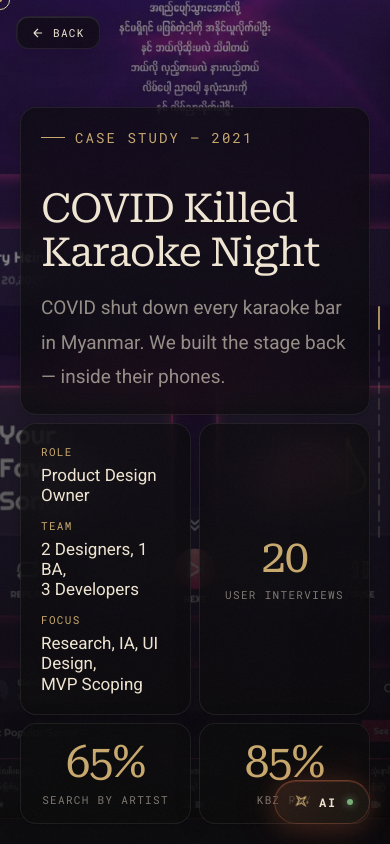
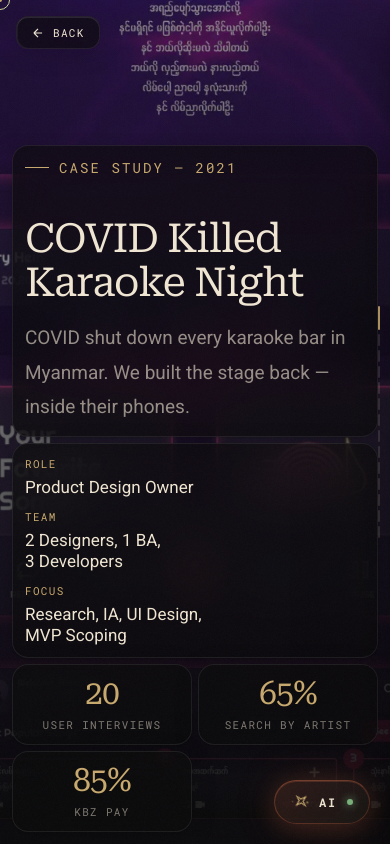
Before and after one commit to KaungMyatHein/hello-harry, a website: page case-study-karaoke.html in a window 390 px wide. Shown: the top 844 px of the page. Drawn offline with Linux system fonts and the light colour scheme.

Commit message:
Update cs-base.css

```diff
--- a/css/cs-base.css
+++ b/css/cs-base.css
@@ -75,10 +75,12 @@
 html {
   scroll-snap-type: y mandatory;
   overflow-y: scroll; /* required for Safari — without this, html is not treated as scroll container */
+  overflow-x: hidden;
   height: 100%;
 }
 body {
   cursor: none;
+  overflow-x: hidden;
   background-image: radial-gradient(circle, rgba(240,230,211,0.12) 1.5px, transparent 1.5px);
   background-size: 28px 28px;
   /* background-attachment:fixed causes GPU repaint on every scroll frame — use scroll instead */
@@ -125,6 +127,7 @@
 
 /* ── Bento Cards (shared glass style) ── */
 .cs-bento, .cs-tt-card, .cs-persona-card, .cs-kpi-card {
+  min-width: 0; /* prevent grid blowout */
   background: var(--glass-bg);
   backdrop-filter: var(--glass-blur);
   -webkit-backdrop-filter: var(--glass-blur);
@@ -177,7 +180,7 @@
 }
 
 /* ── Meta (inside glass) ── */
-.cs-meta { display: flex; gap: 32px; padding-top: 20px; border-top: 1px solid rgba(240,230,211,0.08); }
+.cs-meta { display: flex; flex-wrap: wrap; gap: 16px 24px; padding-top: 20px; border-top: 1px solid rgba(240,230,211,0.08); }
 .cs-meta-label {
   font-family: var(--font-mono); font-size: var(--text-xs); letter-spacing: var(--tracking-wider); text-transform: uppercase;
   color: var(--accent); margin-bottom: 6px;
@@ -864,18 +867,28 @@
   .cs-next-card { height: 100vh; height: 100dvh; min-height: unset; }
 }
 @media (max-width: 768px) {
+  /* prevent any element from blowing out the viewport */
+  .cs-page, .cs-hero-content, .cs-bento, .cs-section { overflow-x: hidden; }
+
   .cs-page { padding: 0 20px; }
   .cs-hero { min-height: 100vh; min-height: 100dvh; }
-  .cs-hero-content { padding: 20px; grid-template-columns: 1fr 1fr; gap: 8px; }
-  .cs-bento { padding: 20px; border-radius: 16px; }
+  /* Hero bento grid: title full-width top, meta + metrics below in 2 cols */
+  .cs-hero-content { padding: 16px; grid-template-columns: 1fr 1fr; gap: 8px; }
+  .cs-bento { padding: 16px; border-radius: 16px; min-width: 0; }
   .cs-bento-title { grid-column: 1 / -1; }
-  .cs-bento-metric { padding: 16px; }
+  .cs-bento-meta  { grid-column: 1 / -1; } /* full-width on mobile so meta items wrap cleanly */
+  .cs-bento-metric { padding: 12px; }
+  .cs-bento-metric .cs-metric-num { font-size: var(--text-stat-sm); }
+
+  /* Meta items: wrap naturally, don't overflow */
+  .cs-meta { flex-wrap: wrap; gap: 12px 20px; }
+  .cs-meta > div { flex: 0 0 auto; }
+
   .cs-section { min-height: auto; padding: 60px 0; scroll-snap-align: start; }
   .cs-next { min-height: 60vh; }
-  .cs-meta { grid-template-columns: 1fr; }
   .cs-metrics { flex-direction: column; gap: 24px; }
   .cs-results { grid-template-columns: 1fr; }
-  .cs-img-full { margin: 40px -120px; width: calc(100% + 240px); max-width: calc(100% + 240px); }
+  .cs-img-full { margin: 40px 0; width: 100%; max-width: 100%; }
   .cs-back { top: 16px; left: 16px; padding: 8px 14px; font-size: var(--text-xs); border-radius: 12px; }
   .cs-data-bento { grid-template-columns: 1fr 1fr; }
   .cs-data-bento.cols-4 { grid-template-columns: 1fr 1fr; }
@@ -893,3 +906,10 @@
   .cs-tl-item { flex-direction: row; text-align: left; align-items: flex-start; gap: 20px; padding: 0 0 32px 0; }
   .cs-tl-body { margin-top: 0; }
 }
+
+/* Very small phones */
+@media (max-width: 390px) {
+  .cs-hero-content { padding: 12px; gap: 6px; }
+  .cs-bento { padding: 12px; }
+  .cs-title { font-size: clamp(28px, 8vw, 48px); }
+}
```
